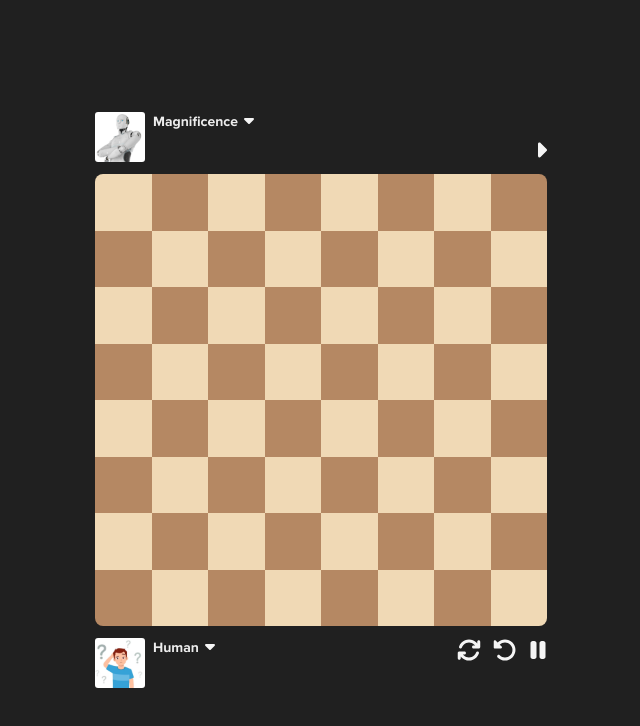
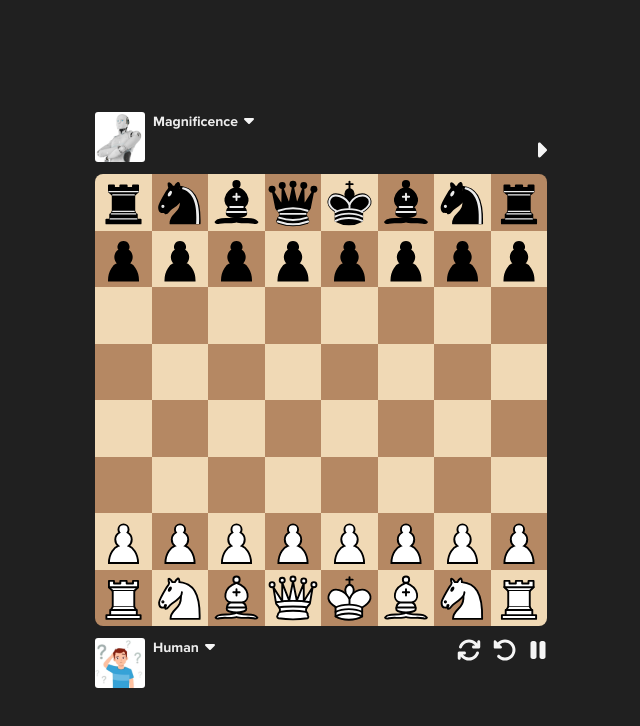
Before and after one commit to wsandst/magnificence-oxidized-chess, a Vue app in the folder web/site/: page / in a window 1280 px wide. Shown: the top 726 px of the page, without its empty margins (319-959 px from the left). Built offline with nearby package versions, Linux system fonts and the light colour scheme.

Commit message:
Refactor web interface code

```diff
--- a/web/site/src/App.vue
+++ b/web/site/src/App.vue
@@ -7,20 +7,18 @@ import PlayerInfo from './components/PlayerInfo.vue';
 import BottomControls from './components/BottomControls.vue';
 import TopControls from './components/TopControls.vue';
 import EngineInfo from './components/EngineInfo.vue';
-import { useMainStore } from './store/store';
+import { useUiStore } from './store/ui';
+import { useChessEngineStore } from './store/engine';
 
-const store = useMainStore();
-const sidebarVisible = computed(() => store.sidebarVisible);
 
-let engine : ChessEngine | null = null;
+const uiStore = useUiStore();
+const chessEngine = useChessEngineStore();
+
+const sidebarVisible = computed(() => uiStore.sidebarVisible);
 
 onBeforeMount(async () => {
-  store.initEngineWorker();
+  chessEngine.initWasmWorker();
 });
-
-function onPieceMove({from, to}) {
-  store.makeMove(from, to);
-}
 
 </script>
 
@@ -32,7 +30,7 @@ function onPieceMove({from, to}) {
                 <PlayerInfo player-number="1"/>
                 <TopControls class="mt-auto invisible md:visible"/>
               </div>
-              <Board class="rounded-[8px] overflow-hidden" :pieces="store.currentBoardPieces" @piece-moved="onPieceMove"/>
+              <Board class="rounded-[8px] overflow-hidden"/>
               <div class="flex flex-row justify-between">
                 <PlayerInfo player-number="2"/>
                 <BottomControls/>
--- a/web/site/src/components/Board.vue
+++ b/web/site/src/components/Board.vue
@@ -1,27 +1,56 @@
 
 <script setup lang="ts">
 
-import { ref, onMounted } from 'vue';
-import { useMainStore } from '../store/store';
-
-const emit = defineEmits(['pieceMoved']);
+import { ref, onMounted, computed } from 'vue';
+import { useChessEngineStore } from '../store/engine';
 
 const boardElement : any = ref(null);
-const refreshPieces : any = ref(0);
 const movingPiece : any = ref(null);
 
-const store = useMainStore();
+const chessEngine = useChessEngineStore();
+
+const startingPosition = [
+    {"x": 0, "y": 0, "piece": 9},
+    {"x": 1, "y": 0, "piece": 8},
+    {"x": 2, "y": 0, "piece": 7},
+    {"x": 3, "y": 0, "piece": 10},
+    {"x": 4, "y": 0, "piece": 11},
+    {"x": 5, "y": 0, "piece": 7},
+    {"x": 6, "y": 0, "piece": 8},
+    {"x": 7, "y": 0, "piece": 9},
+    {"x": 0, "y": 1, "piece": 6},
+    {"x": 1, "y": 1, "piece": 6},
+    {"x": 2, "y": 1, "piece": 6},
+    {"x": 3, "y": 1, "piece": 6},
+    {"x": 4, "y": 1, "piece": 6},
+    {"x": 5, "y": 1, "piece": 6},
+    {"x": 6, "y": 1, "piece": 6},
+    {"x": 7, "y": 1, "piece": 6},
+    {"x": 0, "y": 6, "piece": 0},
+    {"x": 1, "y": 6, "piece": 0},
+    {"x": 2, "y": 6, "piece": 0},
+    {"x": 3, "y": 6, "piece": 0},
+    {"x": 4, "y": 6, "piece": 0},
+    {"x": 5, "y": 6, "piece": 0},
+    {"x": 6, "y": 6, "piece": 0},
+    {"x": 7, "y": 6, "piece": 0},
+    {"x": 0, "y": 7, "piece": 3},
+    {"x": 1, "y": 7, "piece": 2},
+    {"x": 2, "y": 7, "piece": 1},
+    {"x": 3, "y": 7, "piece": 4},
+    {"x": 4, "y": 7, "piece": 5},
+    {"x": 5, "y": 7, "piece": 1},
+    {"x": 6, "y": 7, "piece": 2},
+    {"x": 7, "y": 7, "piece": 3}
+]
+
+const boardPieces = computed(() => {
+    return chessEngine.currentBoardPieces ?? startingPosition;
+})
 
 function boardPositionModulo(row : number, col: number) : number {
     return (row * 8 + col + row) % 2;
 }
-
-const props = defineProps({
-    pieces: {
-        type: Array,
-        required: true
-    },
-})
 
 const pieceToIconMap : any = {
     0: "src/assets/icons/pieces/white-pawn.svg",
@@ -41,7 +70,7 @@ const pieceToIconMap : any = {
 function calculateTranslationBasedOnPosition(x : number, y: number) {
     let xPos = 0.125 * x * boardElement.value.clientWidth;
     let yPos = 0.125 * y * boardElement.value.clientHeight;
-    return `transform: translate(${xPos}px, ${yPos}px);`
+    return `translate(${xPos}px, ${yPos}px)`
 }
 
 function calculateTranslationBasedMousePosition(x : number, y: number) {
@@ -49,11 +78,24 @@ function calculateTranslationBasedMousePosition(x : number, y: number) {
     var rect = boardElement.value.getBoundingClientRect();
     let xPos = x - rect.left - (0.125 / 2) * boardElement.value.clientWidth;
     let yPos = y - rect.top - (0.125 / 2) * boardElement.value.clientHeight;
-    return `transform: translate(${xPos}px, ${yPos}px);`
+    return `translate(${xPos}px, ${yPos}px)`
 }
 
 function pieceDragStart(e: any) {
     movingPiece.value = e.target;
+    movingPiece.value.style.transform = calculateTranslationBasedMousePosition(e.x, e.y);
+}
+
+function animatePieceToPosition(piece: any, to_x: number, to_y: number, from_x: any, from_y: any) {
+    piece.style.transition = `all 300ms ease`;
+    piece.style.transform = calculateTranslationBasedOnPosition(to_x, to_y);
+    console.log("Animate transform: ", piece.style.transform);
+    setTimeout(() => {
+        piece.style.transition = "";
+        if (from_x != null) {
+            chessEngine.makeMove([from_x, from_y], [to_x, to_y]);
+        }
+    }, 300);
 }
 
 function pieceDragStop(e: any, x: number, y: number) {
@@ -73,30 +115,31 @@ function pieceDragStop(e: any, x: number, y: number) {
         let to_x = Math.floor((dragStopX - rect.left) / squareSizePx);
         let to_y = Math.floor((dragStopY - rect.top) / squareSizePx);
         if (to_x >= 0 && to_x < 8 && to_y >= 0 && to_y < 8 && (to_x != x || to_y != y)) {
-            emit("pieceMoved", {from: [x, y], to: [to_x, to_y]});
-            movingPiece.value.style = calculateTranslationBasedOnPosition(to_x, to_y);
+            chessEngine.makeMove([x, y], [to_x, to_y]);
+            movingPiece.value.style.transform = calculateTranslationBasedOnPosition(to_x, to_y);
         }
         else {
-            movingPiece.value.style = calculateTranslationBasedOnPosition(x, y);
+            movingPiece.value.style.transform = calculateTranslationBasedOnPosition(x, y);
         }
     }
     movingPiece.value = null;
+
 }
 
 function boardMouseMove(e: MouseEvent) {
     if (movingPiece.value) {
-        movingPiece.value.style = calculateTranslationBasedMousePosition(e.x, e.y);
+        movingPiece.value.style.transform = calculateTranslationBasedMousePosition(e.x, e.y);
     }
 }
 
 function boardTouchMove(e: TouchEvent) {
     if (movingPiece.value) {
-        movingPiece.value.style = calculateTranslationBasedMousePosition(e.touches[0].pageX, e.touches[0].pageY);
+        movingPiece.value.style.transform = calculateTranslationBasedMousePosition(e.touches[0].pageX, e.touches[0].pageY);
     }
 }
 
 function boardResized() {
-    store.boardStateCounter += 1;
+    chessEngine.boardStateCounter += 1;
 }
 
 onMounted(() => {
@@ -106,22 +149,23 @@ onMounted(() => {
 </script>
 
 <template>
-    <div @mousemove="boardMouseMove" @touchmove="boardTouchMove" class="flex flex-col w-full aspect-square relative" ref="boardElement">
+    <div @mousemove="boardMouseMove" @touchmove.passive="boardTouchMove" class="flex select-none flex-col w-full aspect-square relative" ref="boardElement">
         <div class="flex flex-row w-full h-[12.5%]" v-for="row in 8" :key="row">
             <div class="w-[12.5%] h-full"
                 :class="{ 'bg-dark-square': boardPositionModulo(row, col) == 1, 'bg-light-square': boardPositionModulo(row, col) == 0}"
                 v-for="col in 8" :key="row * 8 + col">
             </div>
         </div>
-        <div class="absolute w-full" :key="store.boardStateCounter" v-if="store.boardStateCounter != 0">
+        <div class="absolute w-full" :key="chessEngine.boardStateCounter" v-if="chessEngine.boardStateCounter != 0">
             <img
-                v-for="{x, y, piece} in pieces" :key="y * 8 + x + 'b'"
+                v-for="{x, y, piece} in boardPieces" :key="y * 8 + x + 'b'"
                 class="w-[12.5%] object-cover absolute select-none cursor-pointer"
+                :class="{'cursor-grabbing': movingPiece != null}"
                 :src="pieceToIconMap[piece]"
-                :style="calculateTranslationBasedOnPosition(x, y)"
+                :style="'transform:'+calculateTranslationBasedOnPosition(x, y)"
                 draggable="false"
                 @mousedown="pieceDragStart"
-                @touchstart="pieceDragStart"
+                @touchstart.passive="pieceDragStart"
                 @mouseup="(e) => pieceDragStop(e, x, y)"
                 @touchend="(e) => pieceDragStop(e, x, y)"
             />
--- a/web/site/src/components/BottomControls.vue
+++ b/web/site/src/components/BottomControls.vue
@@ -4,9 +4,9 @@ import { faPlay } from '@fortawesome/free-solid-svg-icons/faPlay'
 import { faPause } from '@fortawesome/free-solid-svg-icons/faPause'
 import { faRotateLeft } from '@fortawesome/free-solid-svg-icons/faRotateLeft'
 import { faArrowsRotate } from '@fortawesome/free-solid-svg-icons/faArrowsRotate'
-import { useMainStore } from '../store/store';
+import { useChessEngineStore } from '../store/engine';
 
-const store = useMainStore();
+const chessEngine = useChessEngineStore();
 
 </script>
 
@@ -14,8 +14,8 @@ const store = useMainStore();
     <div class="flex justify-end gap-3">
         <FontAwesomeIcon class="cursor-pointer hover:scale-110 duration-300 ease-in-out" :style="{ color: 'hsla(0, 0%, 96%, 1)' }" size="xl" :icon="faArrowsRotate"/>
         <FontAwesomeIcon class="cursor-pointer hover:scale-110 duration-300 ease-in-out" :style="{ color: 'hsla(0, 0%, 96%, 1)' }" size="xl" :icon="faRotateLeft"/>
-        <FontAwesomeIcon @click="store.gamePaused = false" v-if="store.gamePaused" class="cursor-pointer hover:scale-110 duration-300 ease-in-out w-[18px]" :style="{ color: 'hsla(0, 0%, 96%, 1)' }" size="xl" :icon="faPlay"/>
-        <FontAwesomeIcon @click="store.gamePaused = true" v-else class="cursor-pointer hover:scale-110 duration-300 ease-in-out w-[18px]" :style="{ color: 'hsla(0, 0%, 96%, 1)' }" size="xl" :icon="faPause"/>
+        <FontAwesomeIcon @click="chessEngine.gamePaused = false" v-if="chessEngine.gamePaused" class="cursor-pointer hover:scale-110 duration-300 ease-in-out w-[18px]" :style="{ color: 'hsla(0, 0%, 96%, 1)' }" size="xl" :icon="faPlay"/>
+        <FontAwesomeIcon @click="chessEngine.gamePaused = true" v-else class="cursor-pointer hover:scale-110 duration-300 ease-in-out w-[18px]" :style="{ color: 'hsla(0, 0%, 96%, 1)' }" size="xl" :icon="faPause"/>
     </div>
 </template>
 
--- a/web/site/src/components/EngineInfo.vue
+++ b/web/site/src/components/EngineInfo.vue
@@ -1,5 +1,9 @@
 
 <script setup lang="ts">
+
+import { useChessEngineStore } from '../store/engine';
+
+const chessEngine = useChessEngineStore();
 
 </script>
 
--- a/web/site/src/components/PlayerInfo.vue
+++ b/web/site/src/components/PlayerInfo.vue
@@ -2,34 +2,34 @@
 
 import { FontAwesomeIcon } from '@fortawesome/vue-fontawesome'
 import { faCaretDown } from '@fortawesome/free-solid-svg-icons/faCaretDown'
-import { useMainStore } from '../store/store';
 import { ref, computed } from 'vue';
+import { useChessEngineStore } from '../store/engine';
+
+const chessEngine = useChessEngineStore();
 
 const player1Placeholder = {"name": "Magnificence", "profile": "src/assets/images/robot-profile.png"}
 const player2Placeholder = {"name": "Human", "profile": "src/assets/images/human-profile.png"}
-
-const store = useMainStore();
 
 const dropdownVisible = ref(false);
 
 const props = defineProps({
     playerNumber: {
-        type: Number,
+        type: String,
         required: true
     },
 })
 
 function switchPlayer(player) {
-    if (props.playerNumber == 1) {
-        store.player1 = player;
+    if (props.playerNumber == "1") {
+        chessEngine.player1 = player;
     }
     else {
-        store.player2 = player;
+        chessEngine.player2 = player;
     }
 }
 
 const playerInfo = computed(() => {
-    const player = props.playerNumber == 1 ? store.player1 : store.player2;
+    const player = props.playerNumber == 1 ? chessEngine.player1 : chessEngine.player2;
     if (player == null) {
         return props.playerNumber == 1 ? player1Placeholder : player2Placeholder;
     }
@@ -55,10 +55,10 @@ function toggleDropdownVisibility() {
         <img width="55" height="55" class="w-[50px] h-[50px] rounded-[3px]" :src="playerInfo?.profile">
         <div @click="toggleDropdownVisibility" class="cursor-pointer flex flex-row hover:scale-105 transition-all duration-300 ease-in-out">
             <span class="text-sm font-bold">{{ playerInfo?.name }}</span>
-            <FontAwesomeIcon class="cursor-pointer hover:scale-110 duration-300 ease-in-out ml-[6px]" :style="{ color: 'hsla(0, 0%, 96%, 1)' }" size="md" :icon="faCaretDown"/>
+            <FontAwesomeIcon class="cursor-pointer hover:scale-110 duration-300 ease-in-out ml-[6px]" :style="{ color: 'hsla(0, 0%, 96%, 1)' }" :icon="faCaretDown"/>
         </div>
         <div v-if="dropdownVisible" class="absolute flex flex-col left-[60px] top-[22px] bg-container/95 w-[220px] p-2 rounded-[8px]">
-            <div @click="switchPlayer(player)" v-for="player in store.availablePlayers" class="flex flex-row gap-2 items-center group cursor-pointer min-h-[30px]">
+            <div @click="switchPlayer(player)" v-for="player in chessEngine.availablePlayers" class="flex flex-row gap-2 items-center group cursor-pointer min-h-[30px]">
                 <img width="20" height="20" class="w-[20px] h-[20px] group-hover:scale-125 rounded-[3px] transition-all duration-300 ease-in-out" :src="player.profile"/>
                 <div class="group-hover:scale-110 group-hover:ml-1 text-sm transition-all duration-300 ease-in-out">{{player.name}}</div>
             </div>
--- a/web/site/src/store/store.ts
+++ b/web/site/src/store/engine.ts
@@ -2,17 +2,18 @@
 import { defineStore } from 'pinia';
 import { ChessEngine } from '../../wasm/magnificence_oxidized_web';
 
+// Load web worker
 let worker = new Worker(new URL('../worker.js', import.meta.url), {
   type: 'module'
 });
 
-export const useMainStore = defineStore('main', {
+export const useChessEngineStore = defineStore('chess_engine', {
   state: () => ({
-    sidebarVisible: false,
     gamePaused: false,
     player1: null,
     player2: null,
     availablePlayers: [],
+
     currentBoardPieces: null,
     boardStateCounter: 0,
   }),
@@ -29,7 +30,7 @@ export const useMainStore = defineStore('main', {
     toggleSidebar() {
       this.sidebarVisible = !this.sidebarVisible;
     },
-    initEngineWorker() {
+    initWasmWorker() {
       worker.onmessage = function (e) {
           //console.log('Message received from worker: ', e.data);
           if (e.data == "initiated") {
--- /dev/null
+++ b/web/site/src/store/ui.ts
@@ -0,0 +1,13 @@
+
+import { defineStore } from 'pinia';
+
+export const useUiStore = defineStore('ui', {
+  state: () => ({
+    sidebarVisible: false,
+  }),
+  actions: {
+    toggleSidebar() {
+      this.sidebarVisible = !this.sidebarVisible;
+    },
+  }
+});
```
Also changed, not shown: web/site/src/components/TopControls.vue (+5 -5 lines).
